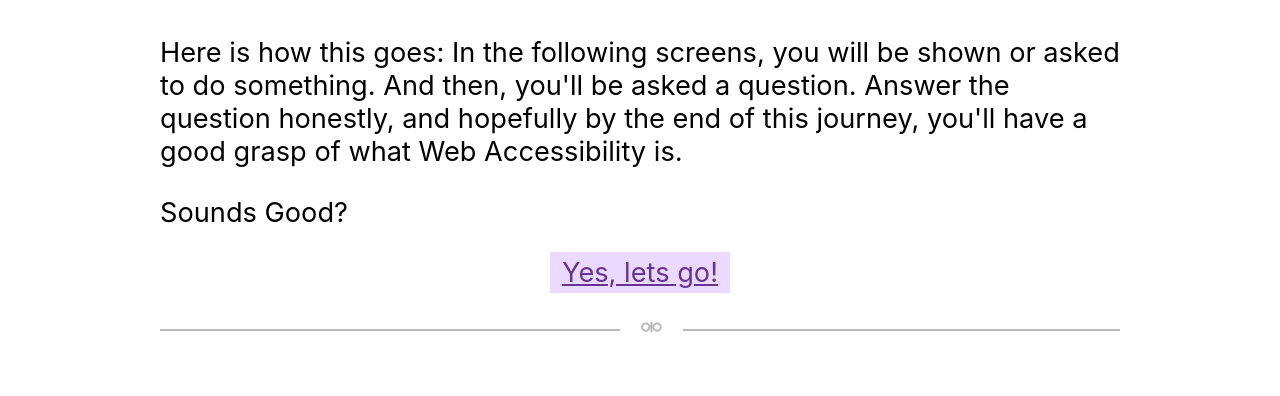
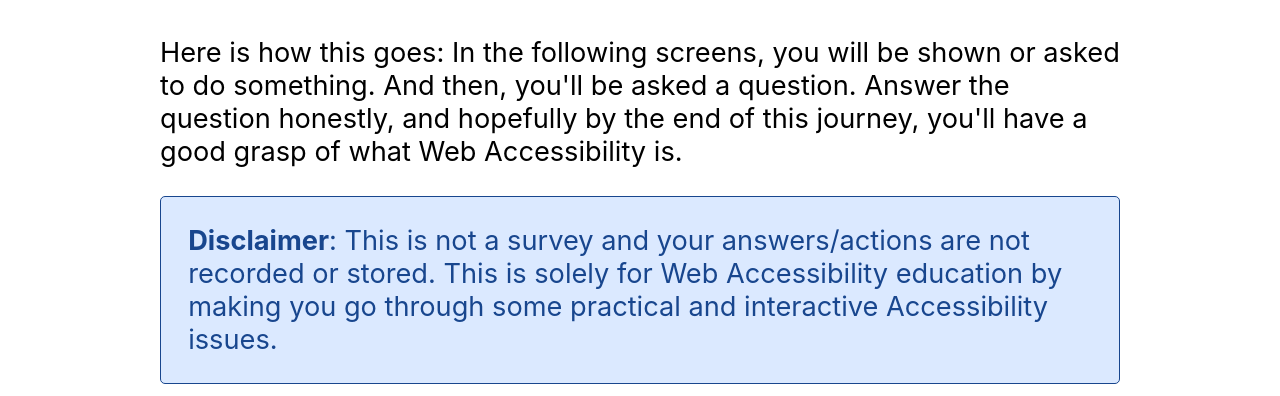
Before and after one commit to chinchang/introduction-to-accessibility, a Gatsby site: page / in a window 1280 px wide. Shown: the part 148-544 px from the top of the page. Built offline with nearby package versions, Linux system fonts and the light colour scheme; Gatsby itself is replaced by a stand-in of ours.

Commit message:
add discalimer

```diff
--- a/src/components/layout.css
+++ b/src/components/layout.css
@@ -98,6 +98,13 @@ hr {
   transition: all 300ms;
 }
 
+.disclaimer {
+  border-radius: 5px;
+  padding: 1rem;
+  background-color: #dbe9ff;
+  color: #18468e;
+  border: 1px solid;
+}
 @media only screen and (max-width: 480px) {
   html {
     font-size: 100%;
--- a/src/pages/index.js
+++ b/src/pages/index.js
@@ -15,6 +15,13 @@ const IndexPage = () => (
       good grasp of what Web Accessibility is.
     </p>
 
+    <p className="disclaimer">
+      <strong>Disclaimer</strong>: This is not a survey and your answers/actions
+      are not recorded or stored. This is solely for Web Accessibility education
+      by making you go through some practical and interactive Accessibility
+      issues.
+    </p>
+
     <p>Sounds Good?</p>
 
     <p style={{ textAlign: "center" }}>
```
